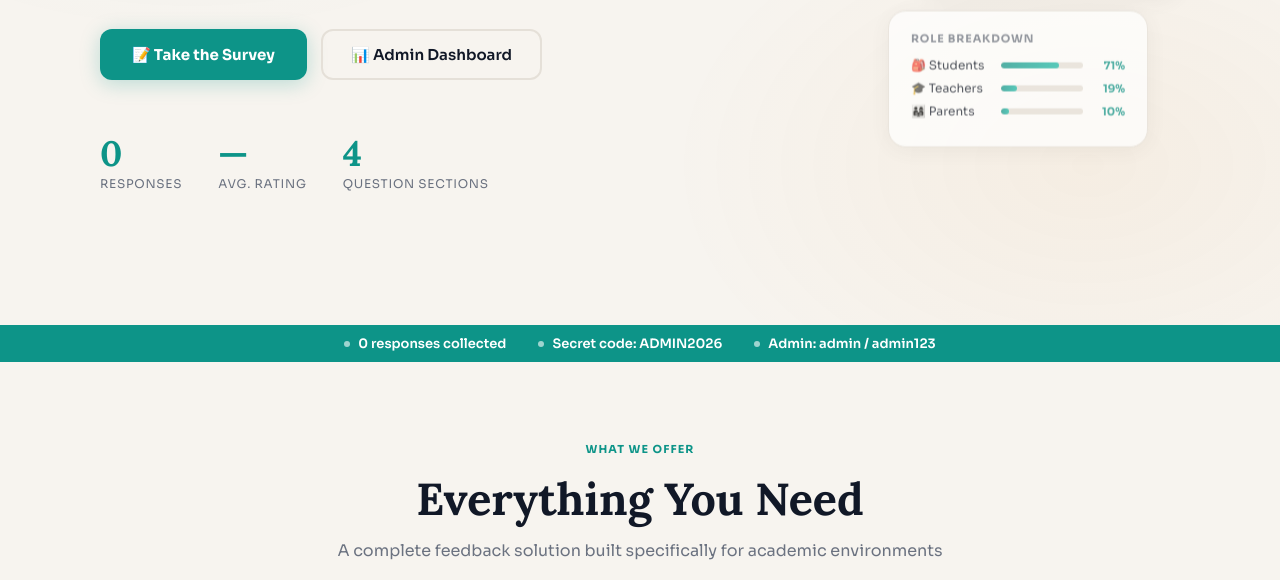
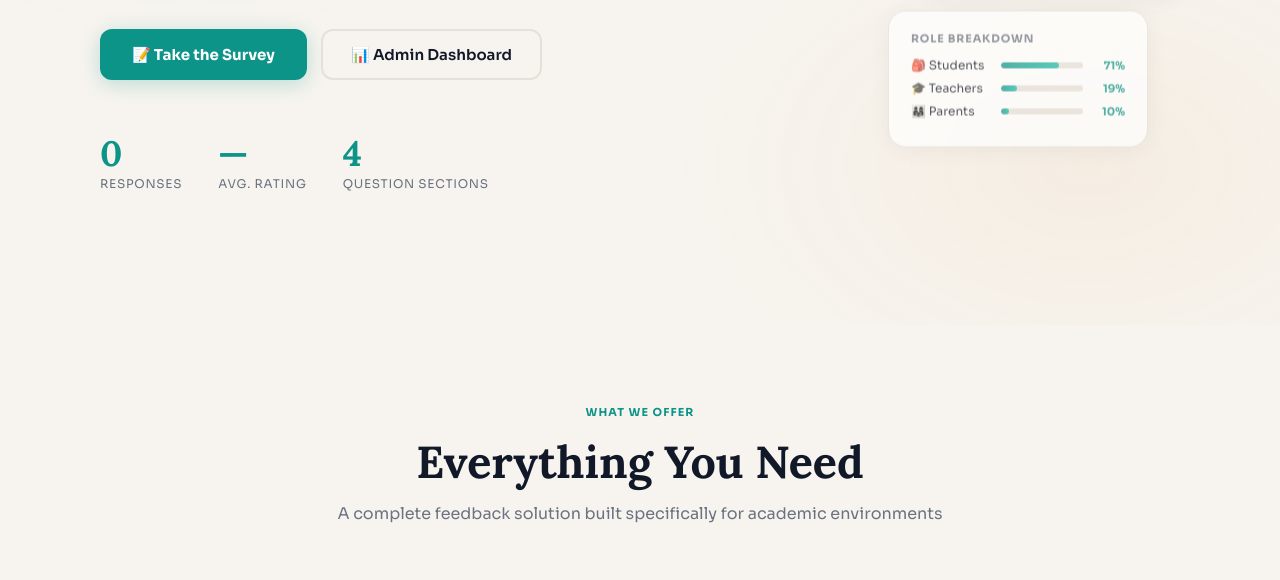
Before and after one commit to nourashrafnada1-afk/NEW2, a website: page index.html in a window 1280 px wide. Shown: the part 475-1055 px from the top of the page. Drawn offline with Linux system fonts and the light colour scheme.

Commit message:
remove secret bar

```diff
--- a/index.html
+++ b/index.html
@@ -355,12 +355,7 @@ footer a:hover { color:var(--teal); }
   </div>
 </section>
 
-<!-- LIVE BAR -->
-<div class="live-bar">
-  <div class="lb-item"><div class="lb-dot"></div><span id="lbResponses">Loading data...</span></div>
-  <div class="lb-item"><div class="lb-dot"></div><span>Secret code: ADMIN2026</span></div>
-  <div class="lb-item"><div class="lb-dot"></div><span>Admin: admin / admin123</span></div>
-</div>
+
 
 <!-- FEATURES -->
 <section class="section" id="about">
```
